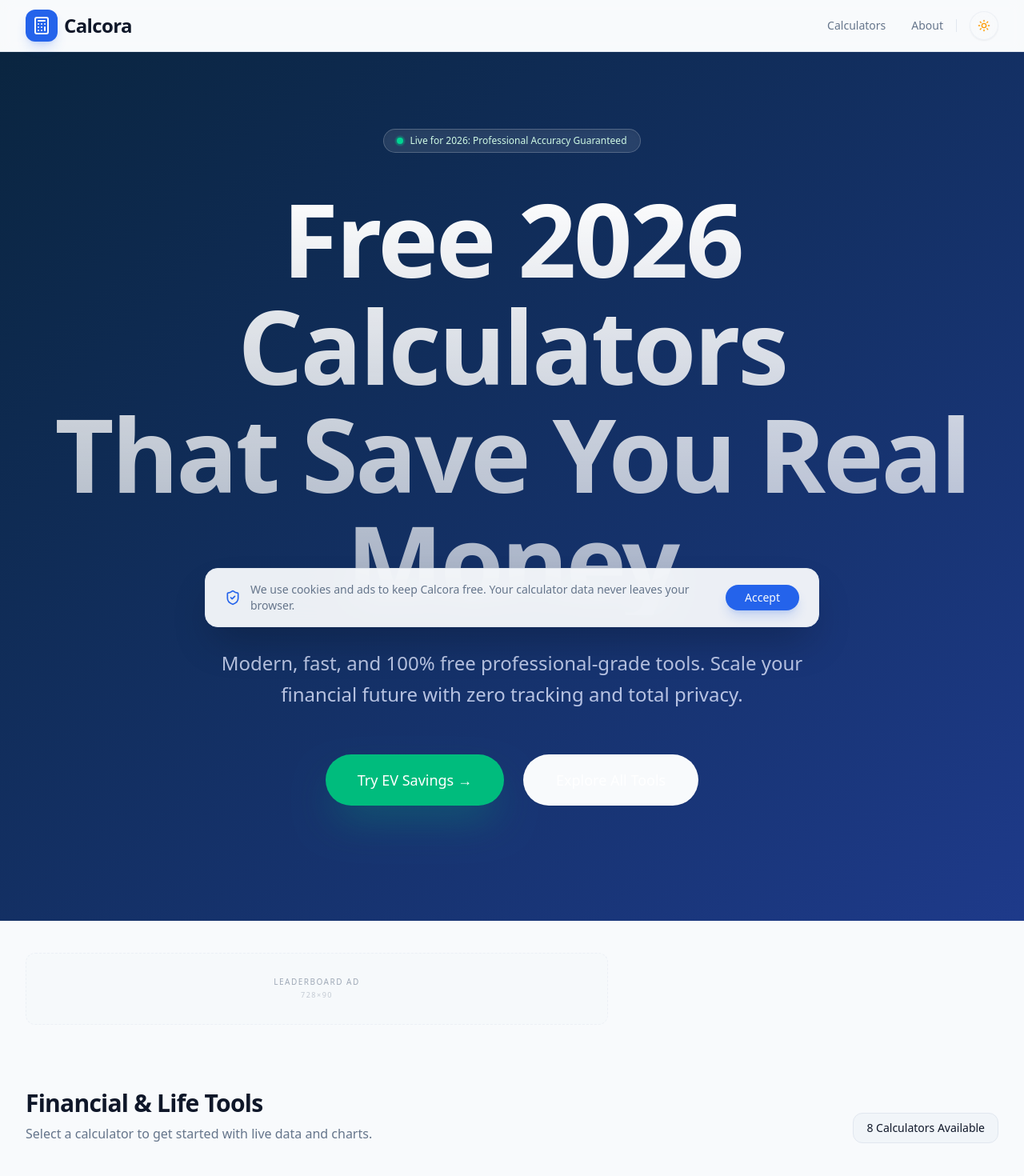
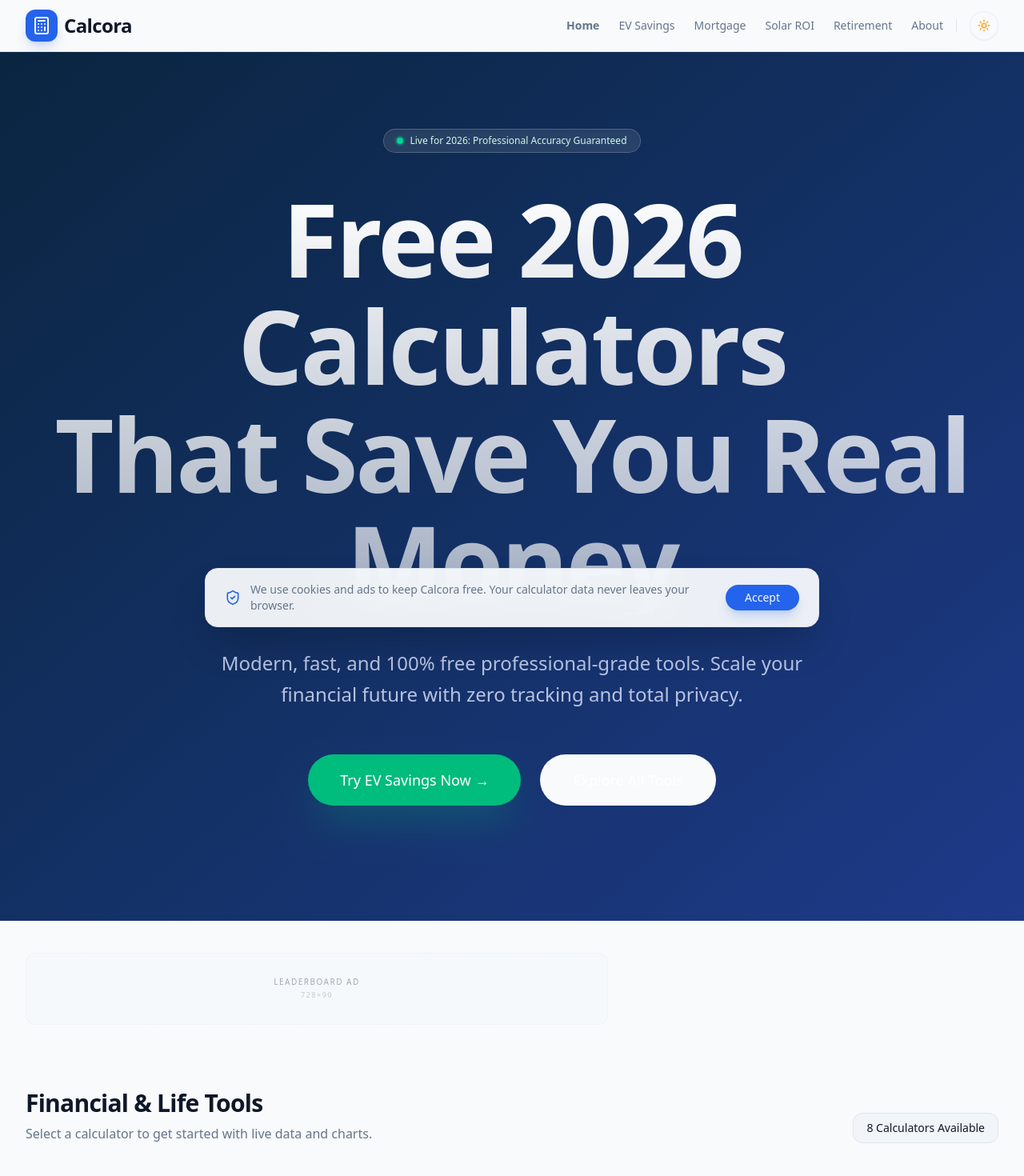
Before and after one commit to wasii-star/Calcora, a Next.js app: page / in a window 1280 px wide. Shown: the top 1470 px of the page at 80% size. Built offline with nearby package versions, Linux system fonts and the light colour scheme; no server answers.

Commit message:
Final UX Polish: Navigation links, Hero button, and SEO Title standardization

```diff
--- a/src/app/bmi-calories/layout.tsx
+++ b/src/app/bmi-calories/layout.tsx
@@ -3,7 +3,7 @@ import { Metadata } from "next";
 import Script from "next/script";
 
 export const metadata: Metadata = {
-    title: "Free BMI & Daily Calorie Calculator 2026 | Health Tracker | Calcora",
+    title: "Free BMI & Daily Calorie Calculator 2026 | Calcora",
     description: "Calculate your BMI and daily calorie needs (TDEE). Get accurate targets for weight maintenance or loss with Calcora's 2026 health tools.",
     keywords: ["bmi calculator", "calorie needs calculator", "tdee calculator", "health tracker", "Calcora bmi"],
 };
--- a/src/app/ev-savings/layout.tsx
+++ b/src/app/ev-savings/layout.tsx
@@ -3,7 +3,7 @@ import { Metadata } from "next";
 import Script from "next/script";
 
 export const metadata: Metadata = {
-    title: "Free EV vs Gas Savings Calculator 2026 | Compare Charging vs Fuel Costs | Calcora",
+    title: "Free EV vs Gas Savings Calculator 2026 | Calcora",
     description: "Calculate exactly how much you can save by switching from gas to an electric vehicle. Compare 5-year savings, charging costs, and MPG with Calcora's smart EV calculator.",
     keywords: ["EV savings calculator", "gas vs electric cost", "electric car savings", "EV fuel cost calculator", "Calcora"],
     openGraph: {
--- a/src/app/fire-retirement/layout.tsx
+++ b/src/app/fire-retirement/layout.tsx
@@ -2,7 +2,7 @@ import { Metadata } from "next";
 import Script from "next/script";
 
 export const metadata: Metadata = {
-    title: "Free FIRE & Early Retirement Calculator 2026 | Financial Independence Tracker | Calcora",
+    title: "Free FIRE & Early Retirement Calculator 2026 | Calcora",
     description: "Calculate your path to financial independence and early retirement (FIRE). Track savings and investment returns with Calcora.",
     keywords: ["retirement calculator", "FIRE calculator", "financial independence", "retirement savings tracker", "Calcora FIRE"],
 };
--- a/src/app/layout.tsx
+++ b/src/app/layout.tsx
@@ -68,13 +68,13 @@ export default function RootLayout({
                 </span>
               </Link>
               <div className="flex items-center gap-4">
-                <nav className="hidden md:flex items-center gap-8 text-sm font-medium">
-                  <Link href="/#calculators" className="text-muted-foreground transition-colors hover:text-primary">
-                    Calculators
-                  </Link>
-                  <Link href="/about" className="text-muted-foreground transition-colors hover:text-primary">
-                    About
-                  </Link>
+                <nav className="hidden lg:flex items-center gap-6 text-sm font-medium">
+                  <Link href="/" className="text-muted-foreground transition-colors hover:text-primary font-semibold">Home</Link>
+                  <Link href="/ev-savings" className="text-muted-foreground transition-colors hover:text-primary">EV Savings</Link>
+                  <Link href="/mortgage-calculator" className="text-muted-foreground transition-colors hover:text-primary">Mortgage</Link>
+                  <Link href="/solar-roi" className="text-muted-foreground transition-colors hover:text-primary">Solar ROI</Link>
+                  <Link href="/fire-retirement" className="text-muted-foreground transition-colors hover:text-primary">Retirement</Link>
+                  <Link href="/about" className="text-muted-foreground transition-colors hover:text-primary">About</Link>
                 </nav>
                 <div className="h-4 w-px bg-border hidden md:block" />
                 <ModeToggle />
--- a/src/app/page.tsx
+++ b/src/app/page.tsx
@@ -99,7 +99,7 @@ export default function Home() {
           </p>
           <div className="flex flex-col sm:flex-row items-center justify-center gap-6 pt-4">
             <Button size="lg" className="h-16 px-10 text-lg rounded-full shadow-2xl shadow-emerald-500/30 bg-emerald-500 hover:bg-emerald-600 text-white border-0 transition-all hover:scale-105" asChild>
-              <Link href="/ev-savings">Try EV Savings →</Link>
+              <Link href="/ev-savings">Try EV Savings Now →</Link>
             </Button>
             <Button size="lg" variant="outline" className="h-16 px-10 text-lg rounded-full border-white/20 hover:bg-white/10 text-white backdrop-blur transition-all" asChild>
               <Link href="#calculators">Explore All Tools</Link>
--- a/src/app/tip-calculator/layout.tsx
+++ b/src/app/tip-calculator/layout.tsx
@@ -2,7 +2,7 @@ import { Metadata } from "next";
 import Script from "next/script";
 
 export const metadata: Metadata = {
-    title: "Free Tip Calculator & Bill Splitter 2026 | Quick Percentage Tool | Calcora",
+    title: "Free Tip Calculator & Bill Splitter 2026 | Calcora",
     description: "Calculate tips and split bills instantly between any number of people. Fast, smart, and free for group dining with Calcora.",
     keywords: ["tip calculator", "bill splitter", "percentage calculator", "dining tip tool", "Calcora tip"],
 };
```
